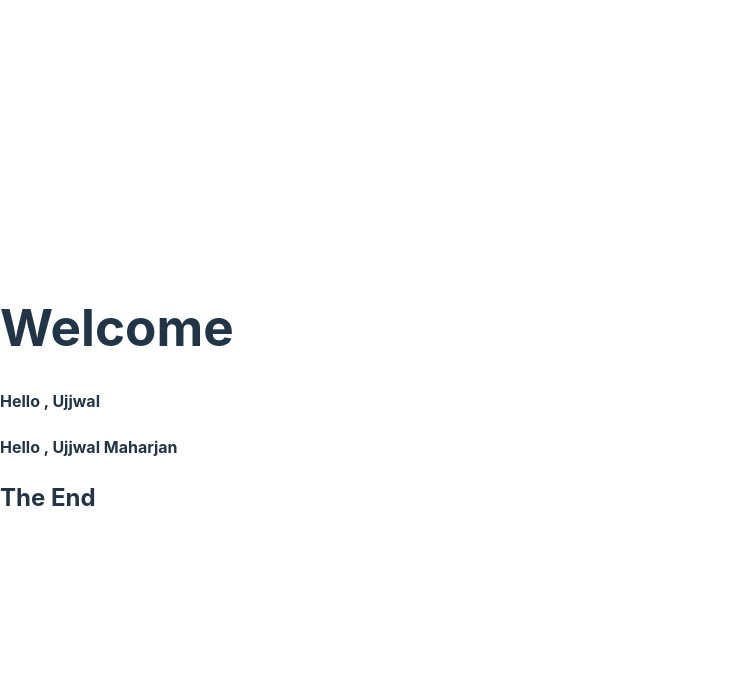
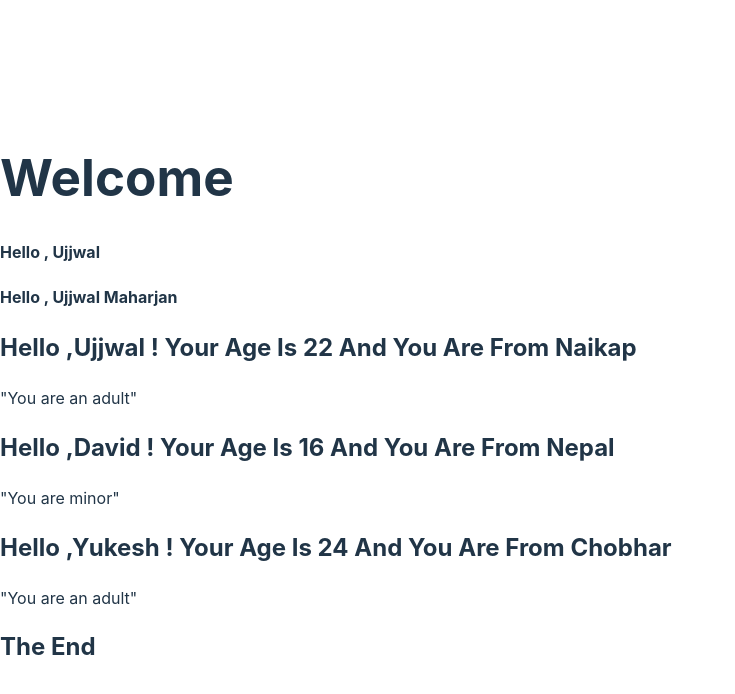
Before and after one commit to UjjwalMrzn/UserDashboardReact, a React (Vite) app: page / in a window 1280 px wide. Shown: the top 694 px of the page, without its empty margins (0-735 px from the left). Built offline with nearby package versions, Linux system fonts and the light colour scheme.

Commit message:
profile display with condition

```diff
--- a/src/App.jsx
+++ b/src/App.jsx
@@ -1,12 +1,22 @@
 import Header from './components/Header'
 import Footer from './components/Footer'
 import Welcome from './components/Welcome'
+import Profile from './components/Profile'
+
+// import { useState } from 'react'
 
 
+const Profiles = [
+  {name : "Ujjwal" , age : 22 , location : "Naikap"},
+  {name : "David" , age : 16 , location : "Nepal"},
+  {name : "Yukesh" , age : 24 , location : "Chobhar"},
+  // {name : "Child1" , age : 2 , location : "Kathmandu"},
+]
 
 const App = () => {
-
-
+  // const[name, setName] = useState("")
+  // const[age , setAge] = useState("")
+  // const[location , setLocation] = useState("")
 
 
 
@@ -15,6 +25,10 @@ const App = () => {
    <Header/>
       <Welcome name = "Ujjwal"/>
    <Welcome name = "Ujjwal Maharjan"/>
+   {Profiles.map((user , index) => (
+    // <Profile key = {index} name = {user.name} age = {user.age} location = {user.location}/>
+    <Profile key = {index} user = {user} />
+  ))}
    <Footer/>
 
     </div>
--- /dev/null
+++ b/src/components/Profile.jsx
@@ -0,0 +1,15 @@
+const Profile = ({user}) => {
+    const{name, age, location} = user
+    return(
+    <>
+    <h2 style={{ textTransform : "capitalize"}}>Hello ,{name} ! Your age is {age}  and you are from {location}</h2>
+    {age >= 18 ? (
+    <p>"You are an adult"</p>
+    ):(
+    <p>"You are minor"</p>)}
+    </>
+)
+}
+
+
+export default Profile
```
